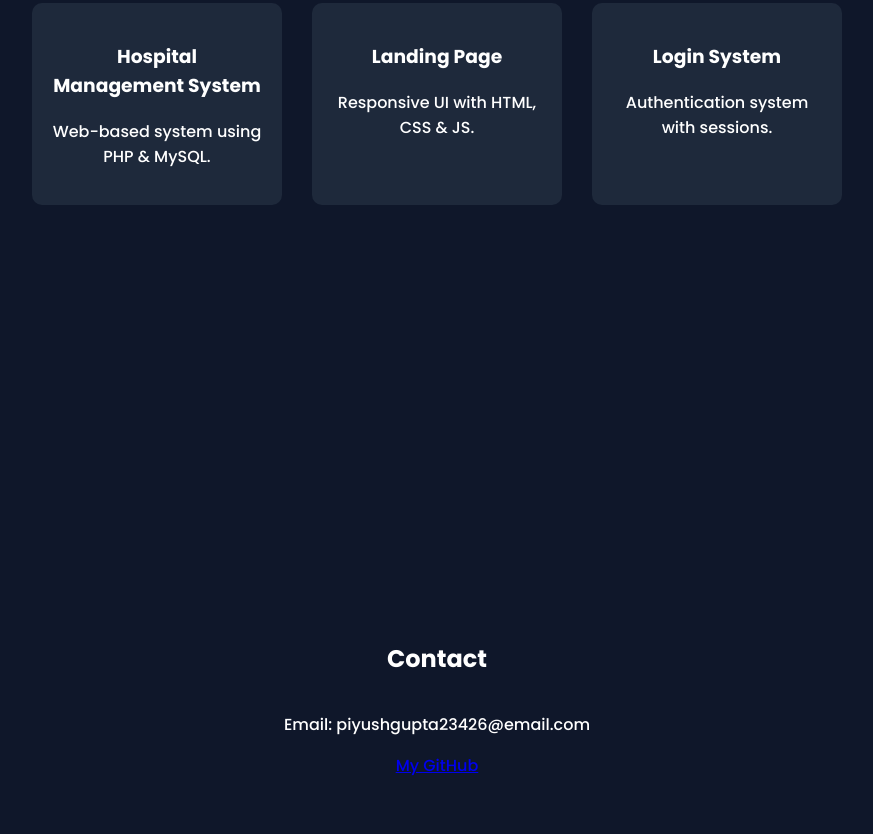
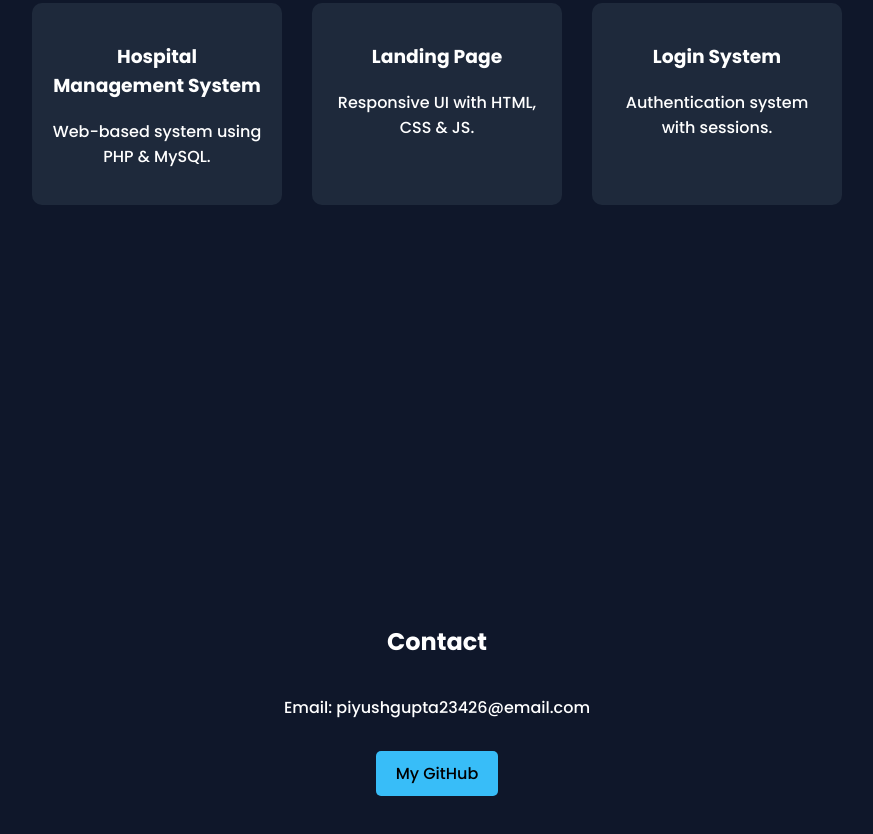
Before and after one commit to piyush9475/piyush, a plain HTML site: page index.html in a window 1280 px wide. Shown: the part 1562-2396 px from the top of the page, without its empty margins (203-1076 px from the left). Drawn offline with Linux system fonts and the light colour scheme.

Commit message:
Update style.css

```diff
--- a/style.css
+++ b/style.css
@@ -135,6 +135,15 @@
 
     padding: 120px 10%; /* match other sections */
 }
+.github-btn {
+    display: inline-block;
+    padding: 10px 20px;
+    background: #38bdf8;
+    color: black;
+    text-decoration: none;
+    border-radius: 5px;
+    margin-top: 15px;
+}
 
 form input, form textarea {
     margin: 10px 0;
```
